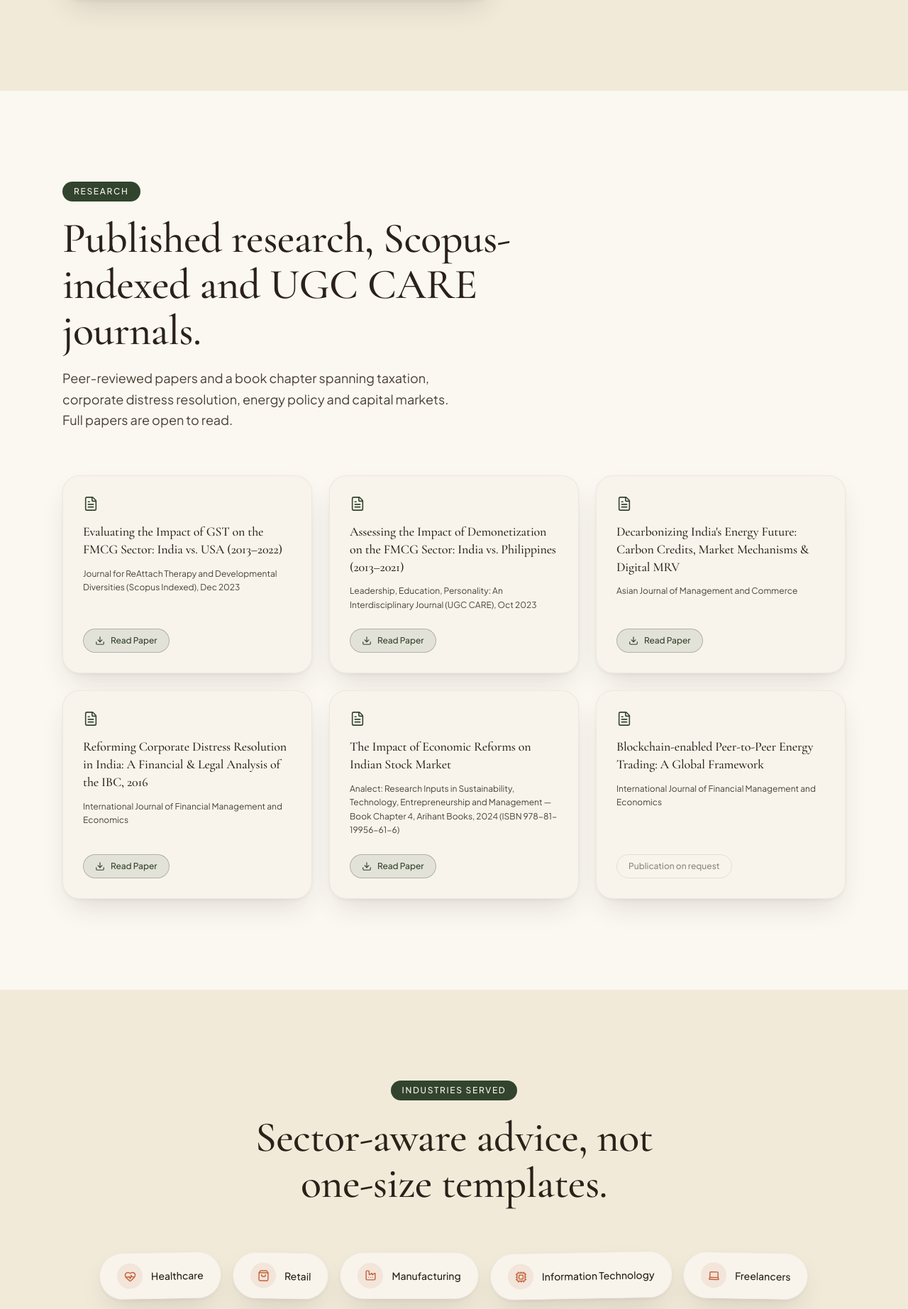
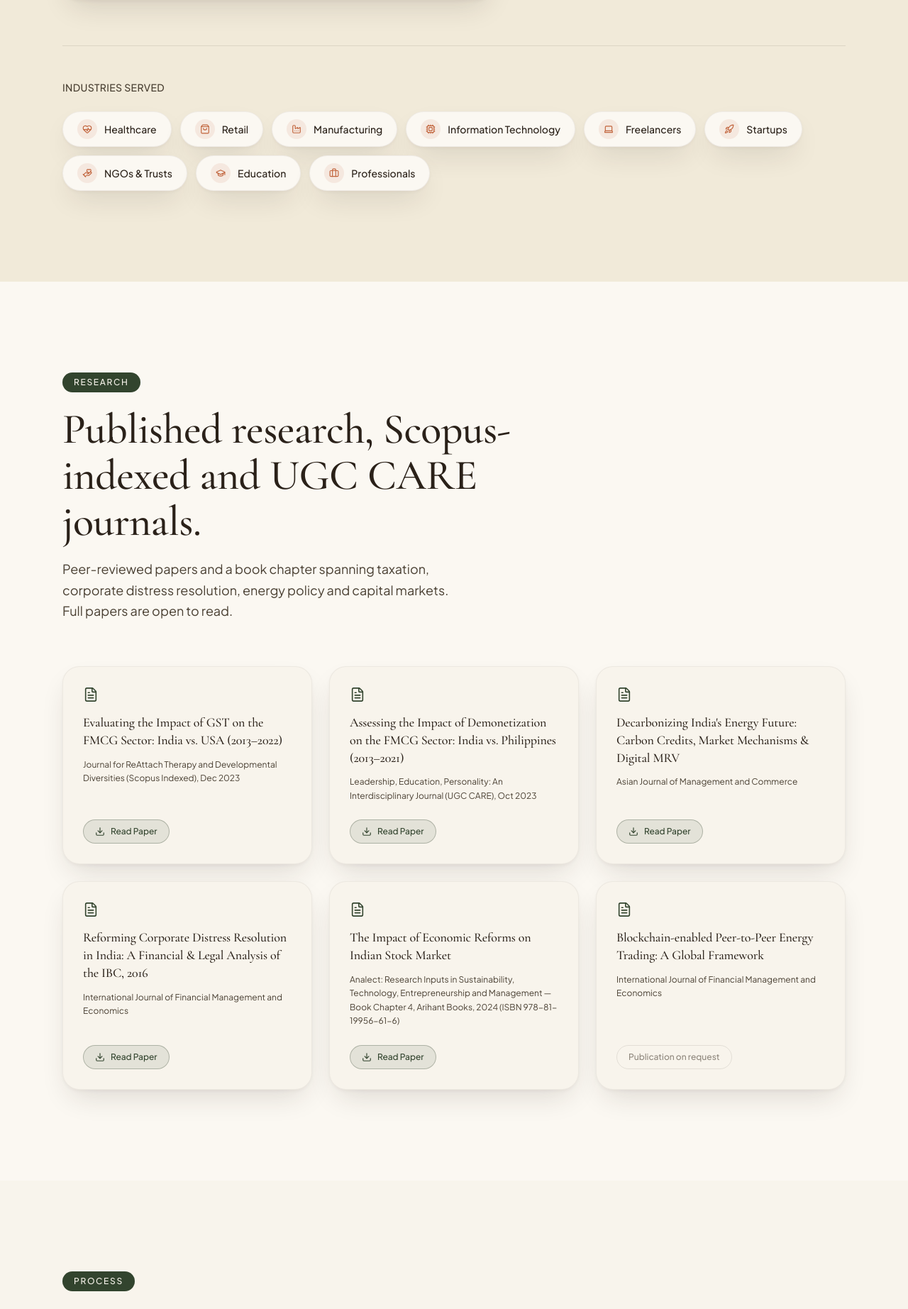
Before and after one commit to priyanshi226/funnisha, a React (Vite) app: page / in a window 1280 px wide. Shown: the part 8813-10658 px from the top of the page at 71% size. Built offline with nearby package versions, Linux system fonts and the light colour scheme; a web font is replaced by a local one.

Commit message:
Fold Industries Served into Experience section, tighten Process spacing on mobile
- Move the Industries Served chips into the Experience section as a
  bottom strip; remove the standalone Industries section/component
- Reduce excess vertical spacing between Process steps on phone view

```diff
--- a/src/App.jsx
+++ b/src/App.jsx
@@ -7,7 +7,6 @@ import Blog from "./components/Blog";
 import WhyChooseMe from "./components/WhyChooseMe";
 import Experience from "./components/Experience";
 import Publications from "./components/Publications";
-import Industries from "./components/Industries";
 import Process from "./components/Process";
 import FAQ from "./components/FAQ";
 import Contact from "./components/Contact";
@@ -26,7 +25,6 @@ function App() {
         <WhyChooseMe />
         <Experience />
         <Publications />
-        <Industries />
         <Process />
         <FAQ />
         <Contact />
--- a/src/components/Experience.jsx
+++ b/src/components/Experience.jsx
@@ -1,8 +1,22 @@
-import { Award, GraduationCap, ExternalLink } from "lucide-react";
-import { experience, certifications, links } from "../data/content";
+import {
+  Award,
+  GraduationCap,
+  ExternalLink,
+  HeartPulse,
+  ShoppingBag,
+  Factory,
+  Cpu,
+  Laptop,
+  Rocket,
+  HandHeart,
+  Briefcase,
+} from "lucide-react";
+import { experience, certifications, industries, links } from "../data/content";
 import Reveal from "./ui/Reveal";
 import SectionHeading from "./ui/SectionHeading";
 import { LinkedinGlyph } from "./ui/BrandIcons";
+
+const industryIcons = [HeartPulse, ShoppingBag, Factory, Cpu, Laptop, Rocket, HandHeart, GraduationCap, Briefcase];
 
 export default function Experience() {
   return (
@@ -88,6 +102,29 @@ export default function Experience() {
             </Reveal>
           </div>
         </div>
+
+        <div className="mt-16 border-t border-ink/10 pt-12">
+          <Reveal>
+            <p className="text-sm font-medium uppercase tracking-wide text-ink-soft">
+              Industries Served
+            </p>
+          </Reveal>
+          <div className="mt-6 flex flex-wrap gap-3">
+            {industries.map((industry, i) => {
+              const Icon = industryIcons[i % industryIcons.length];
+              return (
+                <Reveal key={industry} delay={(i % 5) * 0.05}>
+                  <div className="paper-shadow flex items-center gap-2.5 rounded-full border border-ink/5 bg-ivory px-5 py-2.5">
+                    <span className="flex h-7 w-7 items-center justify-center rounded-full bg-terracotta/10 text-terracotta">
+                      <Icon size={14} />
+                    </span>
+                    <span className="text-sm font-medium text-ink">{industry}</span>
+                  </div>
+                </Reveal>
+              );
+            })}
+          </div>
+        </div>
       </div>
     </section>
   );
--- a/src/components/Industries.jsx
+++ /dev/null
@@ -1,49 +0,0 @@
-import {
-  HeartPulse,
-  ShoppingBag,
-  Factory,
-  Cpu,
-  Laptop,
-  Rocket,
-  HandHeart,
-  GraduationCap,
-  Briefcase,
-} from "lucide-react";
-import { industries } from "../data/content";
-import Reveal from "./ui/Reveal";
-import SectionHeading from "./ui/SectionHeading";
-
-const icons = [HeartPulse, ShoppingBag, Factory, Cpu, Laptop, Rocket, HandHeart, GraduationCap, Briefcase];
-
-export default function Industries() {
-  return (
-    <section className="relative overflow-hidden bg-paper py-24 sm:py-32">
-      <div className="mx-auto max-w-6xl px-4 sm:px-6">
-        <SectionHeading
-          eyebrow="Industries Served"
-          title="Sector-aware advice, not one-size templates."
-          align="center"
-        />
-
-        <div className="mt-16 flex flex-wrap justify-center gap-4">
-          {industries.map((industry, i) => {
-            const Icon = icons[i % icons.length];
-            const rotate = i % 3 === 0 ? "-rotate-1" : i % 3 === 1 ? "rotate-1" : "rotate-0";
-            return (
-              <Reveal key={industry} delay={(i % 5) * 0.06}>
-                <div
-                  className={`paper-shadow flex items-center gap-3 rounded-full border border-ink/5 bg-cream px-6 py-3.5 ${rotate}`}
-                >
-                  <span className="flex h-9 w-9 items-center justify-center rounded-full bg-terracotta/10 text-terracotta">
-                    <Icon size={17} />
-                  </span>
-                  <span className="text-sm font-medium text-ink">{industry}</span>
-                </div>
-              </Reveal>
-            );
-          })}
-        </div>
-      </div>
-    </section>
-  );
-}
--- a/src/components/Process.jsx
+++ b/src/components/Process.jsx
@@ -12,14 +12,14 @@ export default function Process() {
           description="No ambiguity about what happens next, or when."
         />
 
-        <div className="relative mt-16">
+        <div className="relative mt-8 sm:mt-16">
           <div className="absolute left-6 top-0 hidden h-full w-px bg-ink/10 sm:block lg:left-1/2" />
 
-          <div className="flex flex-col gap-10 lg:gap-0">
+          <div className="flex flex-col gap-3 sm:gap-10 lg:gap-0">
             {process.map((item, i) => (
               <Reveal key={item.step} delay={i * 0.08}>
                 <div
-                  className={`relative flex flex-col gap-4 py-4 sm:flex-row sm:items-center lg:py-10 ${
+                  className={`relative flex flex-col gap-4 py-1 sm:flex-row sm:items-center sm:py-4 lg:py-10 ${
                     i % 2 === 1 ? "lg:flex-row-reverse" : ""
                   }`}
                 >
```
